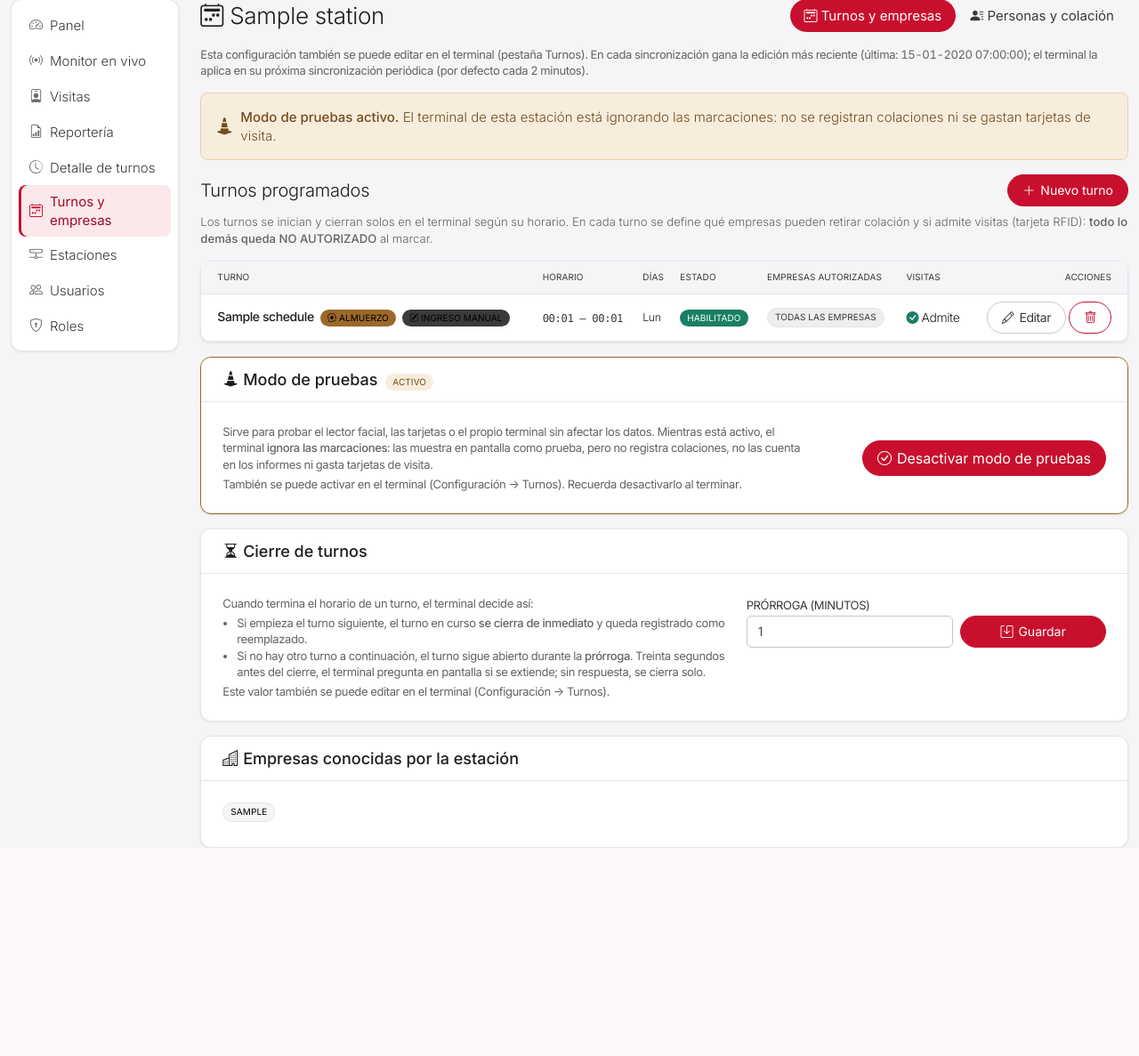
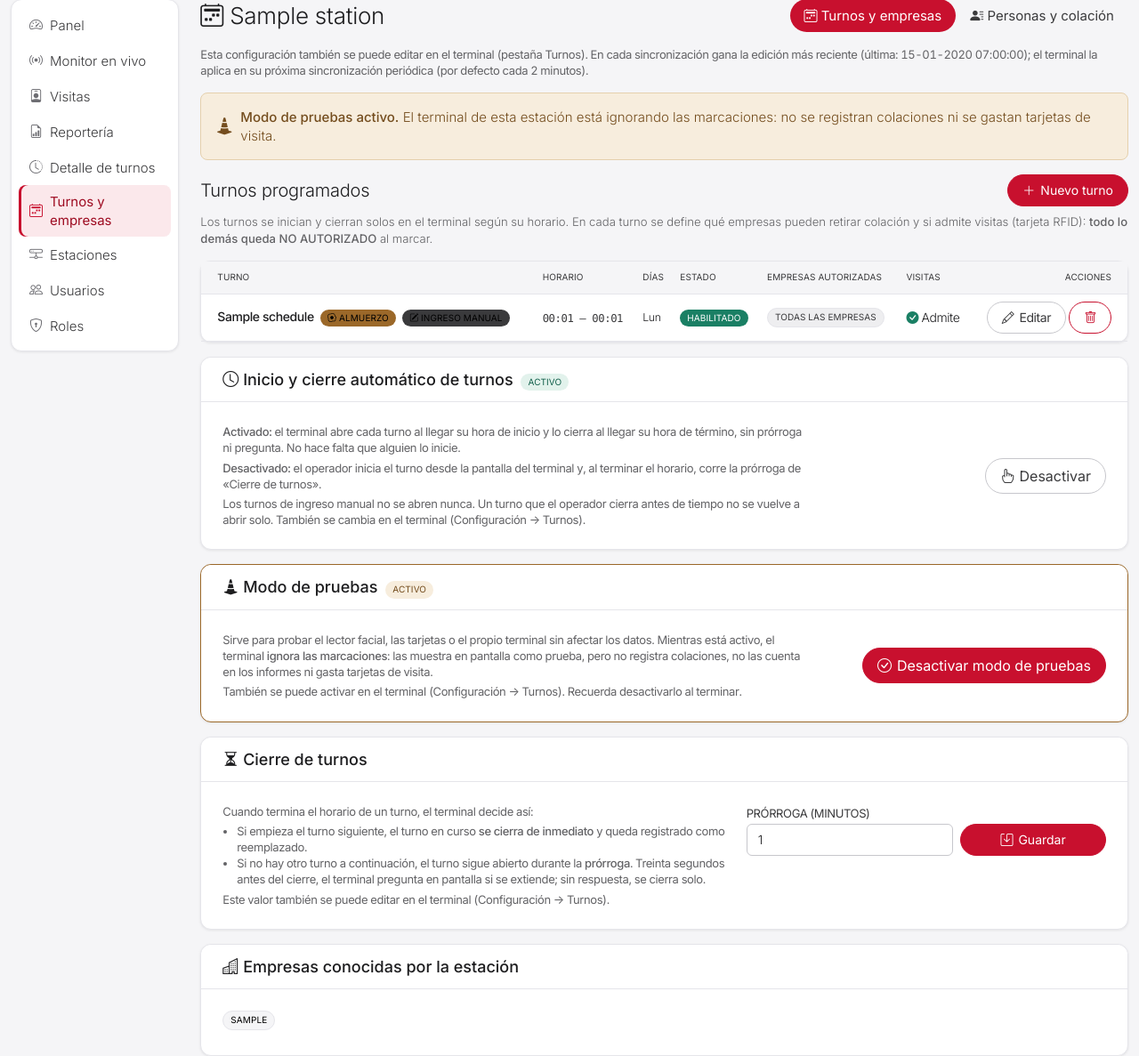
Before and after one commit to clrdesarrollo/integracion_casino_backend, a Django app: page /estaciones/1/turnos/ in a window 1280 px wide. Shown: the part 85-1272 px from the top of the page at 89% size. Before the commit the page ends 1038 px from the top, so only its background shows below. Run offline with Django 5.2, Linux system fonts and the light colour scheme; a user stored in the database is signed in; data comes from the database, SQL or seed files in the repository; tables that the repository leaves empty hold one stand-in row (values such as "Sample post").

Commit message:
feat: inicio y cierre automático de turnos e IP del terminal
- Station.auto_shifts, parte de la configuración compartida con el terminal: se
  activa en Turnos y empresas o en el propio terminal. Activado, el terminal abre
  y cierra cada turno a su hora. Nuevo motivo de cierre «horario» (cuenta como
  término automático en los reportes).
- Station.last_ip: la IP local que informa el terminal en cada sincronización
  (o la de origen de la petición si es un terminal antiguo), visible en la lista
  y el detalle de estaciones.

Migraciones 0020 y 0021.

Co-Authored-By: Claude Fable 5.1 <noreply@anthropic.com>

```diff
--- a/backend/apps/api/serializers.py
+++ b/backend/apps/api/serializers.py
@@ -142,6 +142,8 @@ class ConfigSyncSerializer(serializers.Serializer):
     )
     # Modo de pruebas (el terminal ignora las marcaciones). Un terminal antiguo no lo manda.
     test_mode = serializers.BooleanField(required=False, allow_null=True, default=None)
+    # Inicio y cierre automático de turnos por horario. Un terminal antiguo no lo manda.
+    auto_shifts = serializers.BooleanField(required=False, allow_null=True, default=None)
 
 
 class CardGrantUsedSerializer(serializers.Serializer):
@@ -166,6 +168,9 @@ class CardGrantLocalSerializer(serializers.Serializer):
 class SyncSerializer(serializers.Serializer):
     """Payload de sincronización que sube la estación (todo es opcional)."""
 
+    # IP del terminal en su red local (la de la interfaz con la que llega al servidor).
+    # Un terminal antiguo no la manda: se usa la dirección de origen de la petición.
+    local_ip = serializers.IPAddressField(required=False, allow_blank=True, allow_null=True, default='')
     persons = PersonSyncSerializer(many=True, required=False, default=list)
     # true = `persons` es la lista COMPLETA del terminal: lo que no venga se elimina aquí.
     # Un terminal antiguo no lo manda y nunca borra nada.
--- a/backend/apps/api/views.py
+++ b/backend/apps/api/views.py
@@ -288,7 +288,9 @@ class SyncView(APIView):
             if data.get('config') is not None:
                 config_out = reconcile(station, data['config'])
 
-            station.touch_sync()
+            # La IP que informa el propio terminal es la de su red local; la de origen de
+            # la petición puede ser la de un proxy o la del puente de Docker.
+            station.touch_sync(ip=data.get('local_ip') or request.META.get('REMOTE_ADDR', ''))
 
         # Difusión al monitor en vivo tras confirmar la transacción (nunca rompe la ingesta).
         if created_events:
--- a/backend/apps/core/config_sync.py
+++ b/backend/apps/core/config_sync.py
@@ -74,6 +74,7 @@ def serialize_config(station: Station) -> dict:
         'updated_at': format_stamp(station.config_updated_at),
         'shift_overtime_minutes': station.shift_overtime_minutes,
         'test_mode': station.test_mode,
+        'auto_shifts': station.auto_shifts,
         'schedules': schedules,
         'visitor_cards': cards,
     }
@@ -137,6 +138,11 @@ def apply_config(station: Station, data: dict, updated_at) -> None:
         station.shift_overtime_minutes = max(1, min(180, int(overtime)))
         fields.append('shift_overtime_minutes')
 
+    # Igual con el inicio/cierre automático: un terminal antiguo no lo manda.
+    if data.get('auto_shifts') is not None:
+        station.auto_shifts = bool(data['auto_shifts'])
+        fields.append('auto_shifts')
+
     # Un terminal antiguo no conoce el modo de pruebas: se conserva el del servidor.
     if data.get('test_mode') is not None:
         station.test_mode = bool(data['test_mode'])
--- a/backend/apps/core/models.py
+++ b/backend/apps/core/models.py
@@ -192,6 +192,9 @@ class Station(models.Model):
     is_active = models.BooleanField('activa', default=True)
     created_at = models.DateTimeField('creada', auto_now_add=True)
     last_sync_at = models.DateTimeField('última sincronización', blank=True, null=True)
+    # Dirección IP del terminal en su red local, tal como la informó en su última
+    # sincronización (sirve para ubicarlo y conectarse por SSH al darle soporte).
+    last_ip = models.CharField('dirección IP', max_length=45, blank=True, default='')
     # Marca de tiempo de la última edición de la configuración compartida (turnos
     # programados + empresas autorizadas + tarjetas de visita). La misma configuración se
     # edita en la app del terminal y aquí: en cada sync gana la marca más reciente.
@@ -204,6 +207,12 @@ class Station(models.Model):
         help_text='Si empieza el turno siguiente, el turno en curso se cierra de inmediato '
                   'sin esperar esta prórroga.',
     )
+
+    # Inicio y cierre automático de turnos: activado, el terminal abre cada turno al llegar
+    # su hora de inicio y lo cierra a su hora de término, sin prórroga ni intervención.
+    # Desactivado, el operador inicia el turno y al terminar el horario corre la prórroga.
+    # Configuración compartida: se cambia aquí o en el terminal.
+    auto_shifts = models.BooleanField('inicio y cierre automático de turnos', default=False)
 
     # Modo de pruebas: mientras está activo el terminal IGNORA las marcaciones (las muestra
     # en pantalla como prueba, pero no las registra, no las cuenta ni gasta tarjetas). Es
@@ -227,9 +236,13 @@ class Station(models.Model):
     def __str__(self):
         return self.name
 
-    def touch_sync(self):
+    def touch_sync(self, ip=''):
         self.last_sync_at = timezone.now()
-        self.save(update_fields=['last_sync_at'])
+        fields = ['last_sync_at']
+        if ip and ip != self.last_ip:
+            self.last_ip = ip
+            fields.append('last_ip')
+        self.save(update_fields=fields)
 
     def set_enroll_password(self, raw_password):
         self.enroll_password = make_password(raw_password)
@@ -414,6 +427,7 @@ class Shift(models.Model):
         MANUAL = 'manual', 'Cerrado por el operador'
         REPLACED = 'reemplazado', 'Reemplazado por el turno siguiente'
         EXPIRED = 'expirado', 'Cerrado al vencer la prórroga'
+        SCHEDULED = 'horario', 'Cerrado al terminar su horario'
         INTERRUPTED = 'interrumpido', 'Interrumpido (terminal caído)'
         MANUAL_ENTRY = 'ingreso_manual', 'Ingreso manual de colaciones'
 
@@ -493,6 +507,7 @@ class Shift(models.Model):
             self.EndReason.MANUAL: 'manual',
             self.EndReason.REPLACED: 'auto',
             self.EndReason.EXPIRED: 'auto',
+            self.EndReason.SCHEDULED: 'auto',
             self.EndReason.INTERRUPTED: 'interrumpido',
         }.get(self.end_reason, '')
 
--- a/backend/apps/webapp/urls.py
+++ b/backend/apps/webapp/urls.py
@@ -45,6 +45,7 @@ urlpatterns = [
     path('estaciones/<int:pk>/turnos/', views.schedule_list, name='schedule_list'),
     path('estaciones/<int:pk>/turnos/nuevo/', views.schedule_create, name='schedule_create'),
     path('estaciones/<int:pk>/modo-pruebas/', views.station_test_mode, name='station_test_mode'),
+    path('estaciones/<int:pk>/turnos-automaticos/', views.station_auto_shifts, name='station_auto_shifts'),
     path('estaciones/<int:pk>/turnos/<int:sid>/', views.schedule_edit, name='schedule_edit'),
     path('estaciones/<int:pk>/turnos/<int:sid>/eliminar/', views.schedule_delete, name='schedule_delete'),
 
--- a/backend/apps/webapp/views.py
+++ b/backend/apps/webapp/views.py
@@ -557,6 +557,26 @@ def schedule_list(request, pk):
 
 
 @capability_required('config')
+def station_auto_shifts(request, pk):
+    """
+    Activa o desactiva el inicio y cierre automático de turnos de la estación. Es
+    configuración compartida: el terminal la recibe de inmediato o en su próxima sincronización.
+    """
+    station = get_object_or_404(Station, pk=pk)
+    if request.method == 'POST':
+        station.auto_shifts = request.POST.get('auto_shifts') == '1'
+        station.save(update_fields=['auto_shifts'])
+        station.touch_config()
+        if station.auto_shifts:
+            messages.success(request, 'Inicio y cierre automático activado: el terminal abrirá y cerrará '
+                                      'cada turno a su hora.')
+        else:
+            messages.success(request, 'Inicio y cierre automático desactivado: el operador inicia cada '
+                                      'turno y al terminar su horario corre la prórroga.')
+    return redirect('webapp:schedule_list', pk=station.pk)
+
+
+@capability_required('config')
 def station_test_mode(request, pk):
     """
     Activa o desactiva el modo de pruebas de la estación. Es configuración compartida: el
--- a/backend/templates/webapp/config/schedule_list.html
+++ b/backend/templates/webapp/config/schedule_list.html
@@ -60,6 +60,36 @@
         {% endfor %}
       </tbody>
     </table>
+  </div>
+</div>
+
+<div class="card shadow-sm mt-3">
+  <div class="card-header bg-white fw-semibold"><i class="bi bi-clock"></i> Inicio y cierre automático de turnos
+    {% if station.auto_shifts %}<span class="badge bg-success ms-1">activo</span>{% else %}<span class="badge bg-secondary ms-1">desactivado</span>{% endif %}
+  </div>
+  <div class="card-body">
+    <div class="row g-3 align-items-center">
+      <div class="col-lg-8 ds-caption">
+        <p class="mb-1"><strong>Activado:</strong> el terminal abre cada turno al llegar su hora de inicio y lo cierra
+        al llegar su hora de término, sin prórroga ni pregunta. No hace falta que alguien lo inicie.</p>
+        <p class="mb-1"><strong>Desactivado:</strong> el operador inicia el turno desde la pantalla del terminal y,
+        al terminar el horario, corre la prórroga de «Cierre de turnos».</p>
+        <p class="mb-0">Los turnos de ingreso manual no se abren nunca. Un turno que el operador cierra antes de tiempo
+        no se vuelve a abrir solo. También se cambia en el terminal (Configuración → Turnos).</p>
+      </div>
+      <div class="col-lg-4 text-lg-end">
+        <form method="post" action="{% url 'webapp:station_auto_shifts' station.pk %}">
+          {% csrf_token %}
+          {% if station.auto_shifts %}
+          <input type="hidden" name="auto_shifts" value="0">
+          <button type="submit" class="btn btn-outline-secondary"><i class="bi bi-hand-index"></i> Desactivar</button>
+          {% else %}
+          <input type="hidden" name="auto_shifts" value="1">
+          <button type="submit" class="btn btn-primary"><i class="bi bi-clock"></i> Activar inicio y cierre automático</button>
+          {% endif %}
+        </form>
+      </div>
+    </div>
   </div>
 </div>
 
--- a/backend/templates/webapp/stations/detail.html
+++ b/backend/templates/webapp/stations/detail.html
@@ -43,7 +43,7 @@
         <hr>
         <p class="small mb-0 text-muted">
           Última sincronización:
-          {% if station.last_sync_at %}{{ station.last_sync_at|date:"d-m-Y H:i" }}{% else %}nunca{% endif %}
+          {% if station.last_sync_at %}{{ station.last_sync_at|date:"d-m-Y H:i" }}{% else %}nunca{% endif %}{% if station.last_ip %} · IP del terminal: <code>{{ station.last_ip }}</code>{% endif %}
         </p>
       </div>
     </div>
--- a/backend/templates/webapp/stations/list.html
+++ b/backend/templates/webapp/stations/list.html
@@ -13,13 +13,14 @@
 <div class="card shadow-sm">
   <div class="table-responsive">
     <table class="table table-hover mb-0 align-middle">
-      <thead><tr><th>ID dispositivo</th><th>Nombre</th><th>Ubicación</th><th>Última sync</th><th>Activa</th><th class="text-end">Acciones</th></tr></thead>
+      <thead><tr><th>ID dispositivo</th><th>Nombre</th><th>Ubicación</th><th>Dirección IP</th><th>Última sync</th><th>Activa</th><th class="text-end">Acciones</th></tr></thead>
       <tbody>
         {% for s in stations %}
         <tr>
           <td><code>{{ s.device_id }}</code></td>
           <td>{{ s.name }}</td>
           <td>{{ s.location|default:"—" }}</td>
+          <td>{% if s.last_ip %}<code>{{ s.last_ip }}</code>{% else %}<span class="text-muted">—</span>{% endif %}</td>
           <td>{% if s.last_sync_at %}{{ s.last_sync_at|date:"d-m-Y H:i" }}{% else %}<span class="text-muted">—</span>{% endif %}</td>
           <td>{% if s.is_active %}<i class="bi bi-check-circle-fill text-success"></i>{% else %}<i class="bi bi-x-circle text-muted"></i>{% endif %}</td>
           <td class="text-end">
@@ -27,7 +28,7 @@
           </td>
         </tr>
         {% empty %}
-        <tr><td colspan="6" class="text-muted text-center py-3">Sin estaciones. Crea la primera y enrola el terminal con su ID y contraseña.</td></tr>
+        <tr><td colspan="7" class="text-muted text-center py-3">Sin estaciones. Crea la primera y enrola el terminal con su ID y contraseña.</td></tr>
         {% endfor %}
       </tbody>
     </table>
```
Also changed, not shown: backend/apps/api/tests.py (+35 -0 lines), backend/apps/core/migrations/0020_station_last_ip.py (added), backend/apps/core/migrations/0021_station_auto_shifts.py (added).
